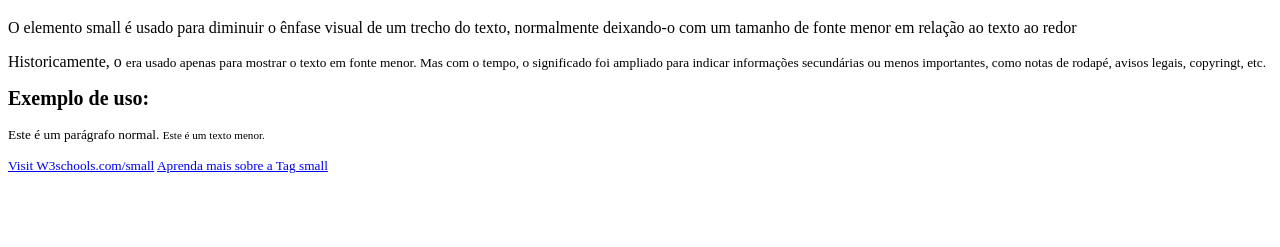
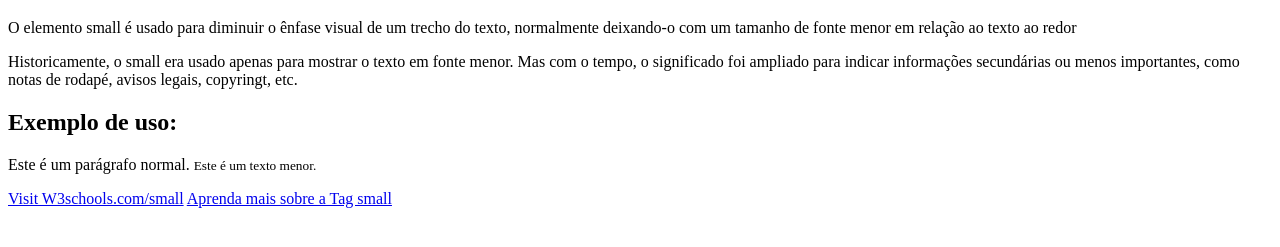
Before and after one commit to livi4bno/laboratorio-front-end, a plain HTML site: page atividade-5-pesquisa.html/index.html in a window 1280 px wide. Shown: the part 61-308 px from the top of the page. Drawn offline with Linux system fonts and the light colour scheme.

Commit message:
jkshdjkjkhjkf

```diff
--- a/atividade-5-pesquisa.html/index.html
+++ b/atividade-5-pesquisa.html/index.html
@@ -6,7 +6,7 @@
         <body>
             <h1>Tag small</h1>
             <p>O elemento small é usado para diminuir o ênfase visual de um trecho do texto, normalmente deixando-o com um tamanho de fonte menor em relação ao texto ao redor</p>
-            <p> Historicamente, o <small> era usado apenas para mostrar o texto em fonte menor. Mas com o tempo, o significado foi ampliado para indicar informações secundárias ou menos importantes, como notas de rodapé, avisos legais, copyringt, etc.</p>
+            <p> Historicamente, o small era usado apenas para mostrar o texto em fonte menor. Mas com o tempo, o significado foi ampliado para indicar informações secundárias ou menos importantes, como notas de rodapé, avisos legais, copyringt, etc.</p>
             <h2>Exemplo de uso:</h2>
             <p>Este é um parágrafo normal. <small>Este é um texto menor.</small></p>
             <a href="https://www.w3schools.com/html/tryit.asp?filename=tryhtml_formatting_small">Visit W3schools.com/small</a>
```
